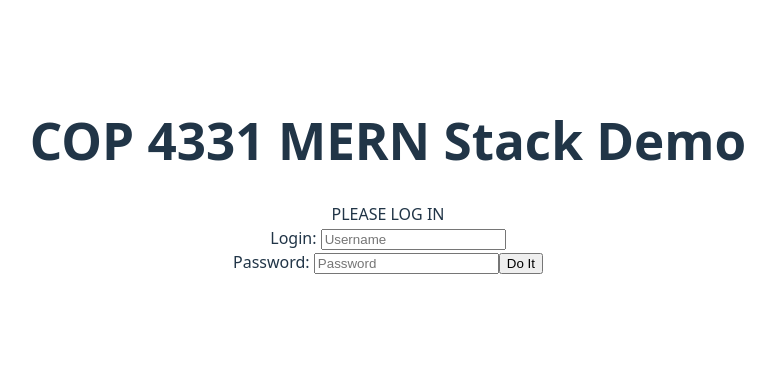
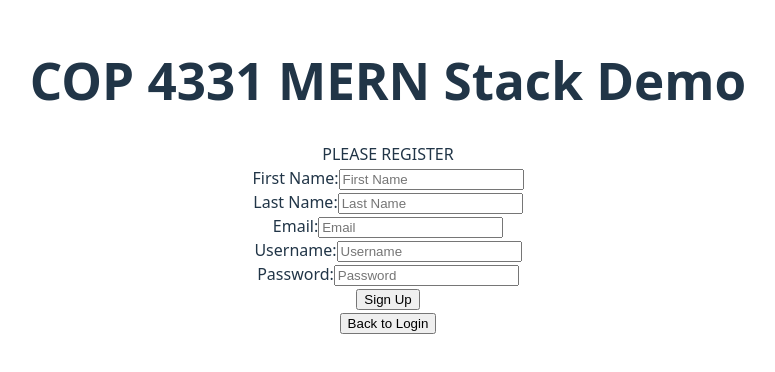
Before and after one commit to lolrepeatlol/lproject_cop4331, a React (Vite) app in the folder frontend/: page /register in a window 1280 px wide. Before the commit this address led to /. Shown: the part 224-596 px from the top of the page, without its empty margins (252-1027 px from the left). Built offline with nearby package versions, Linux system fonts and the light colour scheme.

Commit message:
Add Register Files

```diff
--- a/frontend/src/App.tsx
+++ b/frontend/src/App.tsx
@@ -5,6 +5,7 @@ import './App.css';
 
 import LoginPage from './pages/LoginPage';
 import CardPage from './pages/CardPage';
+import RegisterPage from './pages/RegisterPage';
 
 function App() {
   return (
@@ -12,7 +13,8 @@ function App() {
       <Routes>
         <Route path="/" element={<LoginPage />} />
         <Route path="/cards" element={<CardPage />} />
-        <Route path="*" element={<Navigate to="/" />}/>
+        <Route path="/register" element={<RegisterPage />} />
+        <Route path="*" element={<Navigate to="/" />} />
       </Routes>
     </Router>
   );
--- a/frontend/src/components/Login.tsx
+++ b/frontend/src/components/Login.tsx
@@ -1,4 +1,5 @@
 import React, { useState } from 'react';
+import { useNavigate } from 'react-router-dom';
 import { buildPath } from '../Path';
 import { storeToken } from '../tokenStorage';
 import { jwtDecode } from 'jwt-decode';
@@ -13,6 +14,10 @@ function Login() {
   const [message, setMessage] = useState('');
   const [loginName, setLoginName] = useState('');
   const [loginPassword, setPassword] = useState('');
+  const navigate = useNavigate();
+  const handleRegister = () => {
+    navigate('/Register');
+  };
 
   async function doLogin(event: React.FormEvent): Promise<void> {
     event.preventDefault();
@@ -86,14 +91,23 @@ function Login() {
           value={loginPassword}
           onChange={handleSetPassword}
         />
+        <br />
         <input
           type="submit"
           id="loginButton"
           className="buttons"
-          value="Do It"
+          value="Log in"
         />
+
       </form>
       <span id="loginResult">{message}</span>
+      <input
+        type="button"
+        id="registerButton"
+        className="buttons"
+        value = "Register"
+        onClick={handleRegister}
+      />
     </div>
   );
 }
--- /dev/null
+++ b/frontend/src/components/Register.tsx
@@ -0,0 +1,159 @@
+import React, { useState } from 'react';
+import { useNavigate } from 'react-router-dom';
+import { buildPath } from '../Path';
+import { storeToken } from '../tokenStorage';
+import { jwtDecode } from 'jwt-decode';
+
+// This interface expects the same token structure as login
+interface DecodedToken {
+  UserID: number;
+  firstName: string;
+  lastName: string;
+}
+
+function Register() {
+  // State for form fields and messages
+  const [message, setMessage] = useState('');
+  const [firstName, setFirstName] = useState('');
+  const [lastName, setLastName] = useState('');
+  const [email, setEmail] = useState('');
+  const [loginName, setLoginName] = useState('');
+  const [loginPassword, setPassword] = useState('');
+  const navigate = useNavigate();
+
+  const gotoLogin = () => {
+    navigate('/Login');
+  };
+
+  async function doRegister(event: React.FormEvent): Promise<void> {
+    event.preventDefault();
+    // Check all feilds are entered
+    if (!firstName || !lastName || !email || !loginName || !loginPassword) {
+      setMessage('All fields are required!');
+      return;
+    }
+
+    // Consolidate user data for the request
+    const obj = { firstName, lastName, login: loginName, password: loginPassword };
+    const js = JSON.stringify(obj);
+
+    try {
+      const response = await fetch(buildPath('api/register'), {
+        method: 'POST',
+        body: js,
+        headers: { 'Content-Type': 'application/json' },
+      });
+
+      const res = await response.json();
+
+      // Handle registration failure from the server
+      if (!response.ok || res.error) {
+        setMessage(res.error || 'An error occurred during registration.');
+        return;
+      }
+
+      // Assuming the register endpoint returns a token upon success
+      if (res.accessToken) {
+        const { accessToken } = res;
+        storeToken(res); // Store the token
+        const decoded = jwtDecode<DecodedToken>(accessToken);
+
+        const user = { firstName: decoded.firstName, lastName: decoded.lastName, id: decoded.UserID };
+        localStorage.setItem('user_data', JSON.stringify(user));
+
+        setMessage('Registration successful!');
+        window.location.href = '/cards'; // Redirect to the main app page
+      } else {
+        // Fallback if the server response is unexpected
+        setMessage('Registration successful, please log in.');
+      }
+
+    } catch (error: any) {
+      console.error("Registration failed:", error);
+      setMessage('An error occurred during registration. Please try again.');
+    }
+  }
+
+  // Helper functions to update state on input change
+  function handleSetFirstName(e: React.ChangeEvent<HTMLInputElement>): void {
+    setFirstName(e.target.value);
+  }
+
+  function handleSetLastName(e: React.ChangeEvent<HTMLInputElement>): void {
+    setLastName(e.target.value);
+  }
+
+  function handleSetEmail(e: React.ChangeEvent<HTMLInputElement>): void {
+    setEmail(e.target.value);
+  }
+
+  function handleSetLoginName(e: React.ChangeEvent<HTMLInputElement>): void {
+    setLoginName(e.target.value);
+  }
+
+  function handleSetPassword(e: React.ChangeEvent<HTMLInputElement>): void {
+    setPassword(e.target.value);
+  }
+
+
+  return (
+    <div id="registerDiv">
+      <span id="inner-title">PLEASE REGISTER</span><br />
+      <form onSubmit={doRegister}>
+        First Name:
+        <input
+          type="text"
+          placeholder="First Name"
+          value={firstName}
+          onChange={handleSetFirstName}
+        /><br />
+        Last Name:
+        <input
+          type="text"
+          placeholder="Last Name"
+          value={lastName}
+          onChange={handleSetLastName}
+        /><br />
+        Email:
+        <input
+          type="text"
+          placeholder="Email"
+          value={email}
+          onChange={handleSetEmail}
+        /><br />
+        Username:
+        <input
+          type="text"
+          placeholder="Username"
+          value={loginName}
+          onChange={handleSetLoginName}
+        /><br />
+        Password:
+        <input
+          type="password"
+          placeholder="Password"
+          value={loginPassword}
+          onChange={handleSetPassword}
+        />
+        <br />
+        <input
+          type="submit"
+          id="registerButton"
+          className="buttons"
+          value="Sign Up"
+        />
+        <br />
+        <input
+          type="button"
+          id="backButton"
+          className="buttons"
+          value="Back to Login"
+          onClick={gotoLogin}
+        />
+      </form>
+      <span id="registerResult">{message}</span>
+    </div>
+  );
+}
+
+export default Register;
--- /dev/null
+++ b/frontend/src/pages/RegisterPage.tsx
@@ -0,0 +1,15 @@
+import PageTitle from '../components/PageTitle.tsx';
+
+import Register from '../components/Register.tsx';
+
+const RegisterPage = () =>
+{
+    return(
+      <div>
+        <PageTitle />
+        <Register />
+      </div>
+    );
+};
+
+export default RegisterPage;
```
